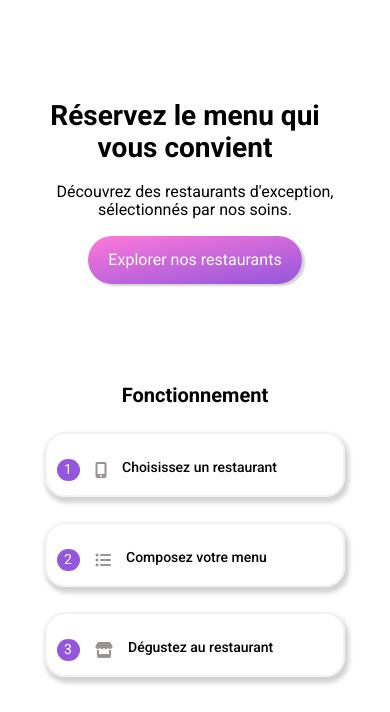
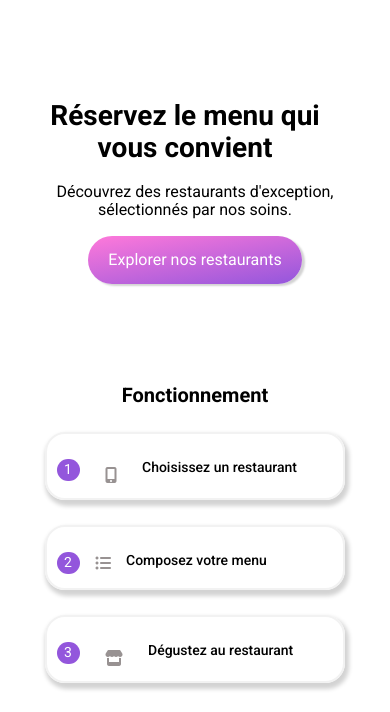
Before and after one commit to NesrineYAH/Ohmyfood-YAHOUM-NESRINE, a plain HTML site: page ohmyfood.html in a window 390 px wide. Shown: the part 132-844 px from the top of the page. Drawn offline with Linux system fonts and the light colour scheme; a web font is replaced by a local one.

Commit message:
j'ai modifié la partie footer

```diff
--- a/css/Mobile.css
+++ b/css/Mobile.css
@@ -207,6 +207,12 @@ footer {
   color: #ffffff;
   text-decoration: none;
 }
+footer,
+.fa-solid {
+  padding: 5px 10px 0px 10px;
+}
+
+/* la palette du gout              */
 
 .lien-retour {
   position: absolute;
@@ -214,8 +220,6 @@ footer {
   left: 10px;
   color: #000000;
 }
-
-/* la palette du gout              */
 
 #Titre-de-page {
   font-family: "Shrikhand";
@@ -230,10 +234,6 @@ footer {
   font-size: 20px;
 }
 
-/*
-h2 {
-  font-size: 22px;
-}*/
 h3 {
   font-size: 16px;
 }
```
